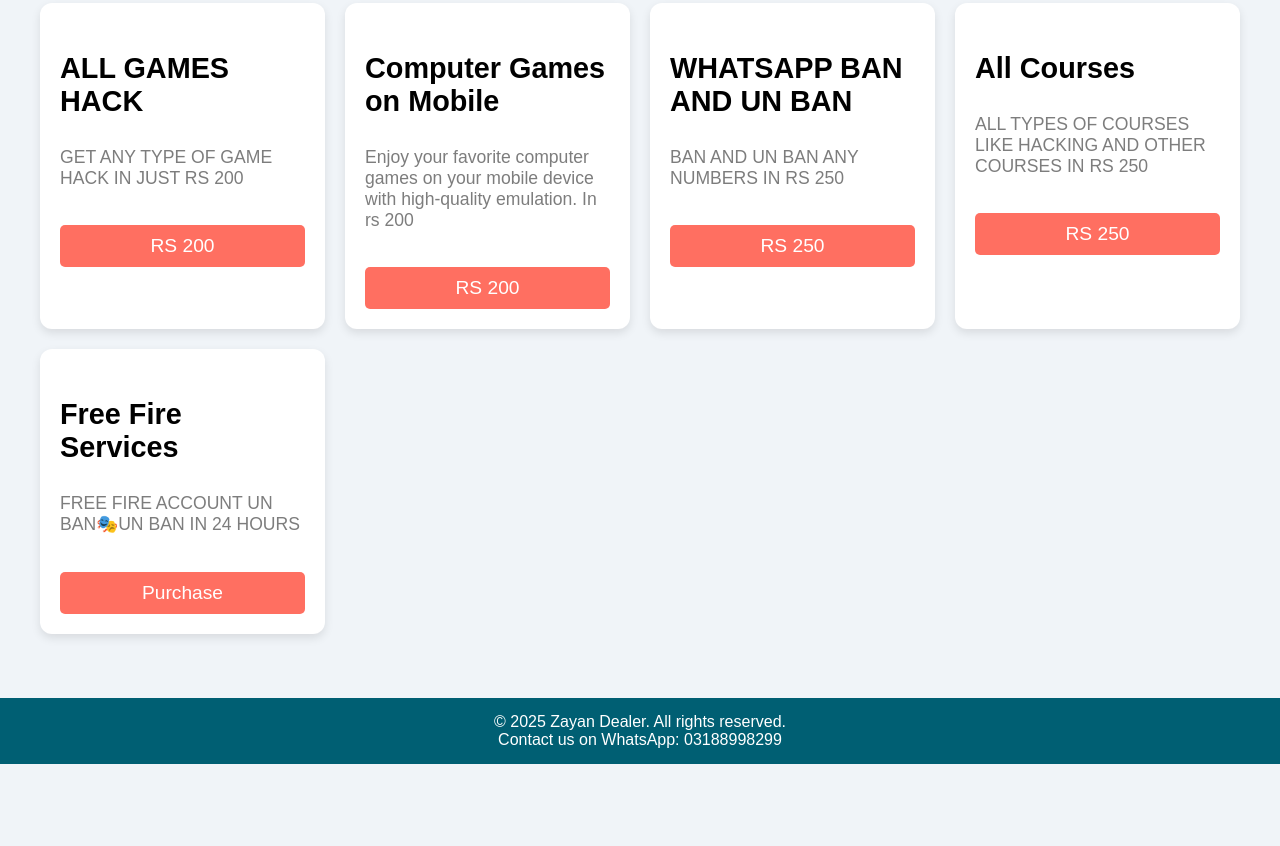
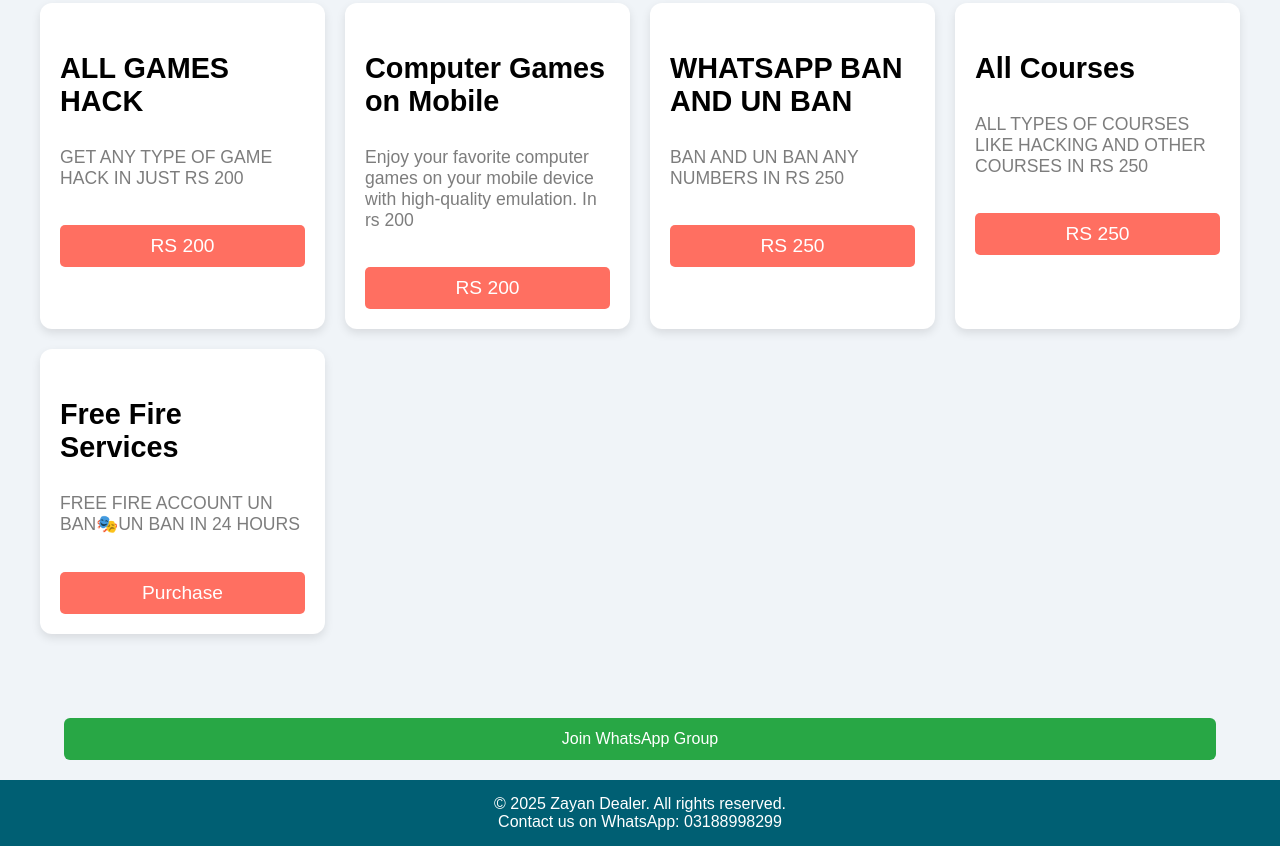
Before and after one commit to zayan674701/hacks, a plain HTML site: page index.html in a window 1280 px wide. Shown: the part 1065-1911 px from the top of the page. Before the commit the page ends 1829 px from the top, so only its background shows below. Drawn offline with Linux system fonts and the light colour scheme.

Commit message:
commit three

```diff
--- a/index.html
+++ b/index.html
@@ -242,6 +242,38 @@
       transform: scale(1.1);
     }
 
+    .whatsapp1-btn {
+      background: #25D366;
+      margin-top: 10px;
+    }
+    .whatsapp1-btn:hover {
+      background: #1ebe5d;
+    }
+    .whatsapp1-btn {
+      width: 90%;
+      padding: 12px;
+      background: #28a745;
+      border: none;
+      color: white;
+      font-size: 16px;
+      margin: 20px;
+      border-radius: 6px;
+      cursor: pointer;
+      transition: background 0.3s;
+      text-align: center;
+      justify-content: center;
+      justify-items: center;
+    }
+    .whatsapp1-btn:hover {
+      background: #218838;
+    }
+    .whatsap-btn{
+      width: 100%;
+      text-align: center;
+      justify-content: center;
+      justify-items: center;
+    }
+
     /* Responsive Design */
     @media (max-width: 768px) {
       header h1 {
@@ -292,12 +324,15 @@
       <option value="courses">Courses</option>
       <option value="freefire">Free Fire</option>
     </select>
+
+
   </nav>
 
   <section>
 
     <h2>HACKING SERVICES</h2>
     <div class="service-list" id="serviceList">
+
        <!-- HACKS -->
        <div class="service hacks">
         <h3>LIFE TIME NETFLIX 💀</h3>
@@ -382,9 +417,13 @@
         <p>FREE FIRE ACCOUNT UN BAN🎭UN BAN IN 24 HOURS</p>
         <button class="purchase-btn" onclick="window.location.href='https://wa.me/923188998299'">Purchase</button>
       </div>
+
     </div>
 
   </section>
+  <div class="whatsap-btn">
+    <button class="whatsapp1-btn" onclick="joinWhatsapp()">Join WhatsApp Group</button>
+  </div>
 
   <footer>
     <p>&copy; 2025 Zayan Dealer. All rights reserved.</p>
@@ -394,10 +433,12 @@
   <!-- WhatsApp Button -->
   <a href="https://wa.me/923188998299" target="_blank">
     <button class="whatsapp-button">💬</button>
+
   </a>
 
+
   <!-- Theme Toggle Button -->
-  <button class="theme-toggle-btn" onclick="toggleTheme()">Toggle Dark/Light</button>
+  <button class="theme-toggle-btn" onclick="toggleTheme()">🌙</button>
 
   <script>
     function filterCategory(selectElement) {
@@ -437,6 +478,11 @@
         h3.classList.toggle('dark-theme');
       });
     }
+
+
+    function joinWhatsapp() {
+      window.open("https://chat.whatsapp.com/JR3dLMd2WhDFRs8R6D2WkX", "_blank");
+    }
   </script>
 </body>
 </html>
```
